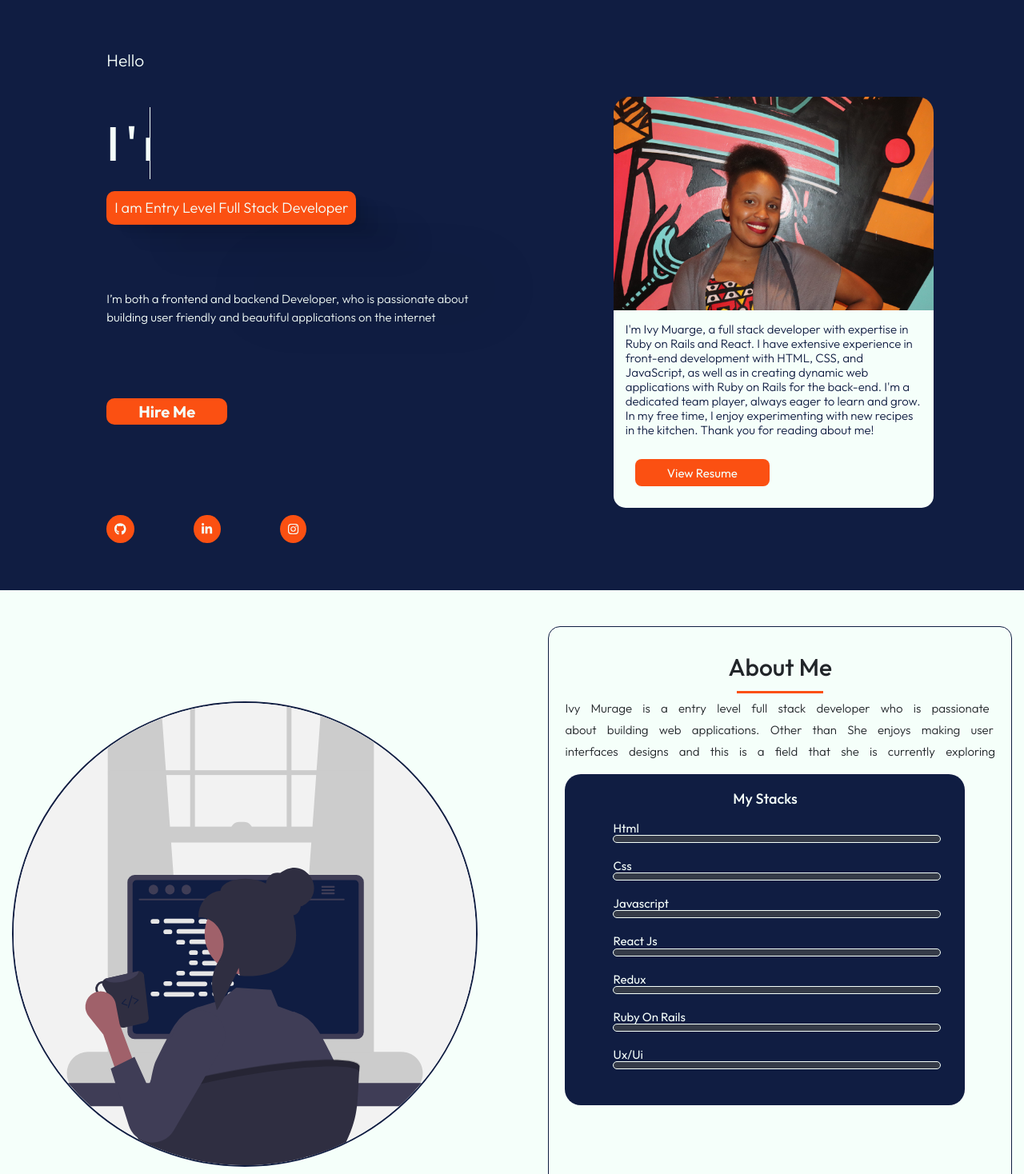
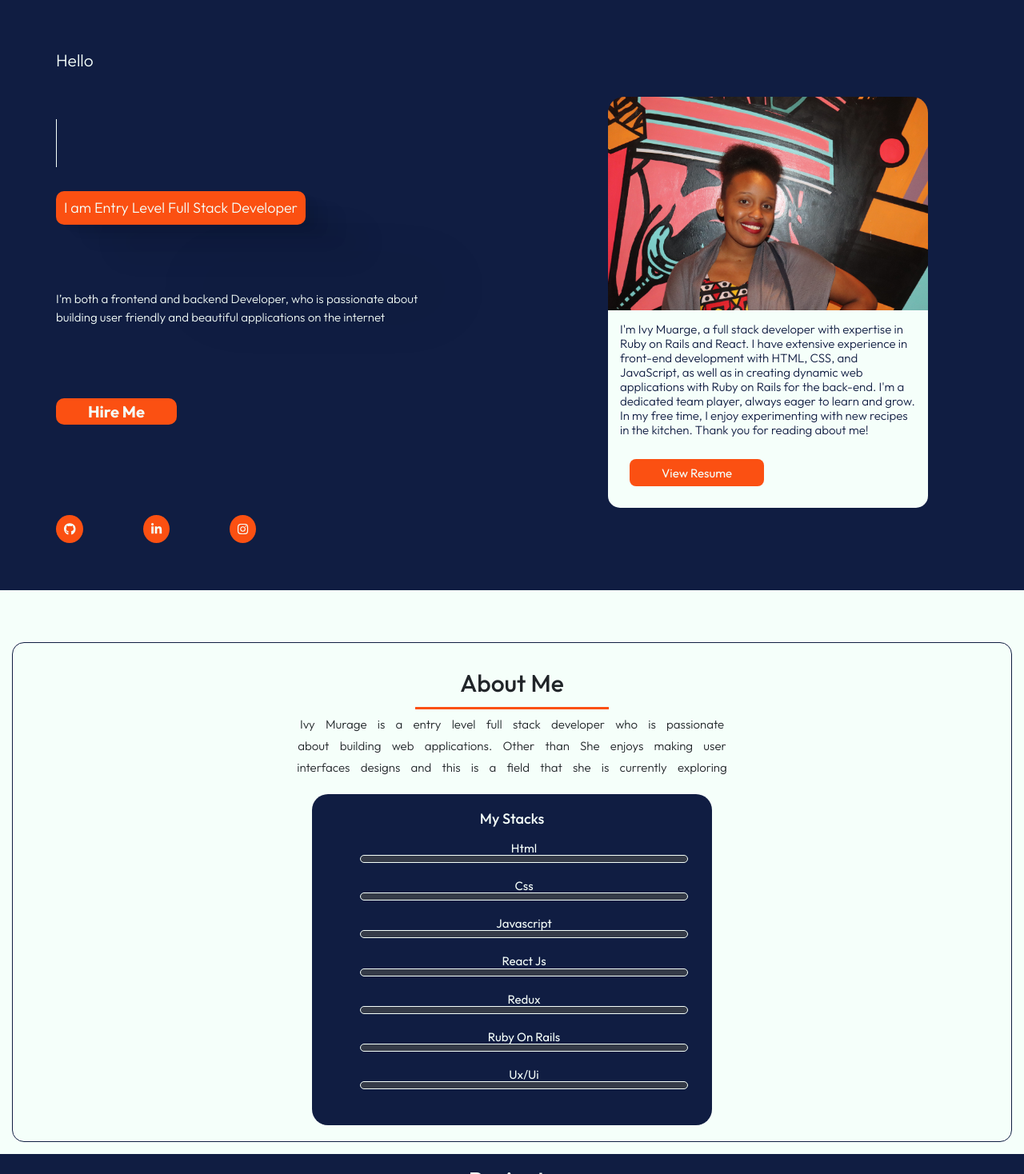
Before and after one commit to Murage-Ivy/my-portfolio, a React (Create React App) app: page / in a window 1280 px wide. Shown: the part 62-1530 px from the top of the page at 80% size. Built offline with nearby package versions, Linux system fonts and the light colour scheme.

Commit message:
Add responsiveness for small screen

```diff
--- a/src/components/about/About.css
+++ b/src/components/about/About.css
@@ -174,10 +174,11 @@
   }
 }
 
-@media only screen and (max-width: 600px) {
+@media only screen and (min-width: 600px) {
   #about {
     display: block;
     height: auto;
+    margin: 0 auto;
   }
   .image-1 {
     display: none;
@@ -185,5 +186,13 @@
   .about-me {
     margin: 0 auto;
     margin-top: 20px;
+    text-align: center;
+
+  }
+
+  .my-stacks{
+    margin: 0 auto;
+    margin-top: 20px;
+    text-align: center;
   }
 }
--- a/src/components/contact/Contact.css
+++ b/src/components/contact/Contact.css
@@ -88,9 +88,13 @@
   font-size: 16px;
 }
 
-@media only screen and (max-width: 600px) {
+@media only screen and (min-width: 600px) {
   .form {
     width: fit-content;
+  }
+
+  #contacts {
+    height: fit-content;
   }
 
   .form > img {
--- a/src/components/header/Header.css
+++ b/src/components/header/Header.css
@@ -2,7 +2,6 @@ header {
   display: flex;
   justify-content: space-evenly;
   align-items: center;
-  grid-template-columns: 1fr 1fr;
   background-color: var(--primary-color);
   color: var(--secondary-color);
   align-items: center;
@@ -14,8 +13,11 @@ header {
   height: 90vh;
 }
 
-@media only screen and (max-width: 600px) {
+@media only screen and (min-width: 600px) {
   header {
-    display: block;
+    display: grid;
+    grid-template-columns: 1fr 1fr;
+    align-items: center;
+    justify-items: center;
   }
 }
--- a/src/components/image_section/ImageSection.css
+++ b/src/components/image_section/ImageSection.css
@@ -50,9 +50,10 @@
   color: var(--secondary-color);
 }
 
-@media only screen and (max-width: 600px) {
+/* @media only screen and (min-width: 600px) {
   .image-section {
-    display: none;
+    width: 500px;
+    height: 100vh;
 
   }
-}
+} */
--- a/src/components/info_section/InfoSection.css
+++ b/src/components/info_section/InfoSection.css
@@ -107,3 +107,25 @@
   border-radius: 50%;
   padding: 10px;
 }
+
+@media only screen and (min-width: 600px) {
+  .info-section {
+    height: fit-content;
+  }
+
+  .top-level {
+    line-height: 0;
+  }
+
+  .top-level > h1 {
+    font-size: 4em;
+    position: absolute;
+    font-weight: 500;
+    letter-spacing: 8px;
+    z-index: 1;
+    top: 15%;
+    overflow: hidden;
+    position: relative;
+    line-height: 1;
+  }
+}
```
